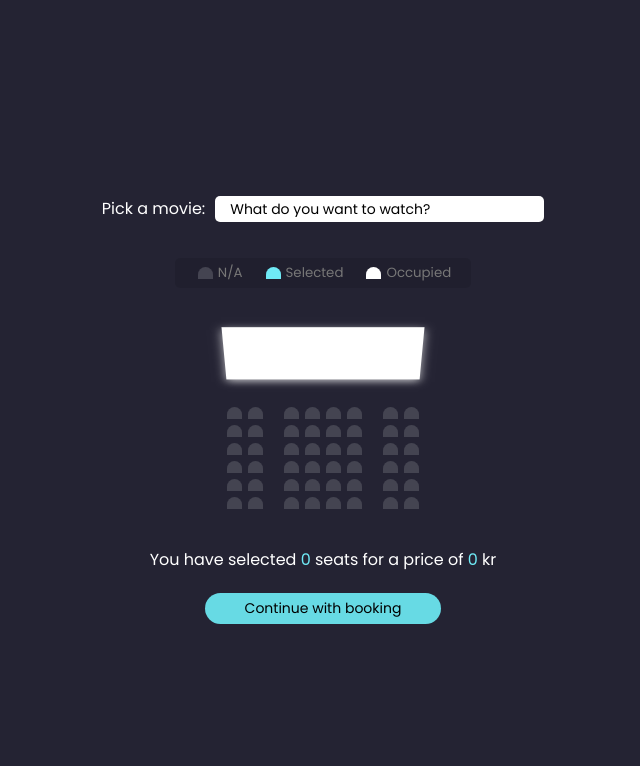
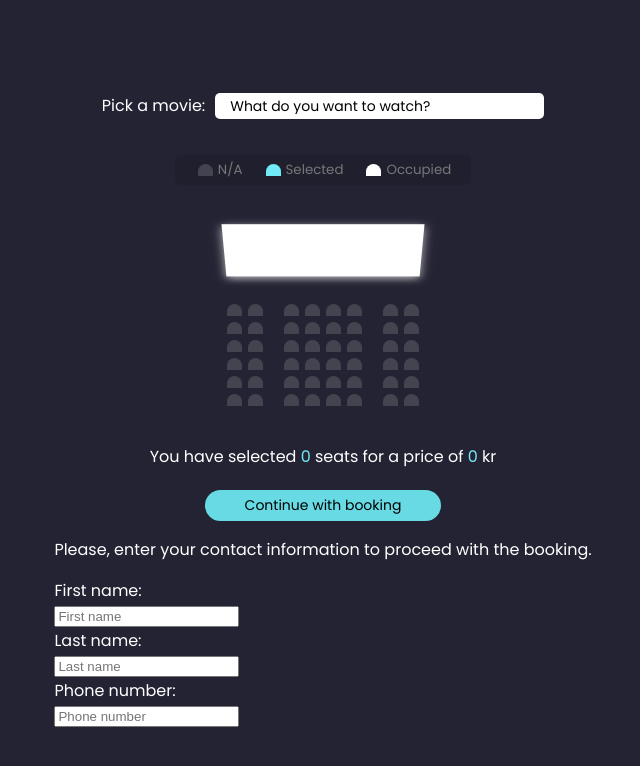
Before and after one commit to jesscampb/MovieSeatBooker, a React (Vite) app: page / in a window 1280 px wide. Shown: the top 766 px of the page, without its empty margins (317-957 px from the left). Built offline with nearby package versions, Linux system fonts and the light colour scheme; data requests are answered from the project's data file.

Commit message:
Created base html in BookingForm and imported in App

```diff
--- a/src/App.tsx
+++ b/src/App.tsx
@@ -4,6 +4,7 @@ import SeatStatusLegend from './components/SeatStatusLegend';
 import SeatPicker from './components/SeatPicker';
 import SelectionInfo from './components/SelectionInfo';
 import ProceedToDetailsButton from './components/ProceedToDetailsButton';
+import BookingForm from './components/BookingForm';
 import { useState } from 'react';
 
 function App() {
@@ -22,6 +23,7 @@ function App() {
       <SeatPicker setSeatCount={setSeatCount} selectedSeats={selectedSeats} setSelectedSeats={setSelectedSeats}/>
       <SelectionInfo moviePrice={moviePrice} seatCount={seatCount}/>
       <ProceedToDetailsButton/>
+      <BookingForm/>
     </>
   );
 }
--- a/src/components/BookingForm.tsx
+++ b/src/components/BookingForm.tsx
@@ -0,0 +1,31 @@
+import './BookingForm.scss';
+
+function BookingForm() {
+  return(
+    <div className='booking-container'>
+      <p>Please, enter your contact information to proceed with the booking.</p>
+      <form action=''>
+        <div>
+          <label htmlFor='firstName'>First name:</label>
+        </div>
+        <div>
+          <input type='text' name='firstName' id='firstName' placeholder='First name' />
+        </div>
+        <div>
+          <label htmlFor='lastName'>Last name:</label>
+         </div>
+        <div>
+          <input type='text' name='lastName' id='lastName' placeholder='Last name' />
+        </div>
+        <div>
+          <label htmlFor='phone'>Phone number:</label>
+        </div>
+        <div>
+          <input type='tel' name='phone' id='phone' placeholder='Phone number' />
+        </div>
+      </form>
+    </div>
+  );
+}
+
+export default BookingForm;
--- a/src/components/MoviePicker.tsx
+++ b/src/components/MoviePicker.tsx
@@ -27,7 +27,7 @@ function MoviePicker({setMoviePrice, resetSelectedSeats}: MoviePickerProps) {
   }
 
   return(
-      <div className='movie-container'>
+    <div className='movie-container'>
       <label htmlFor='movie'>Pick a movie:</label>
       <select name='movie' id='movie' onChange={changedMovieHandler}>
         <option value=''>What do you want to watch?</option>
```
